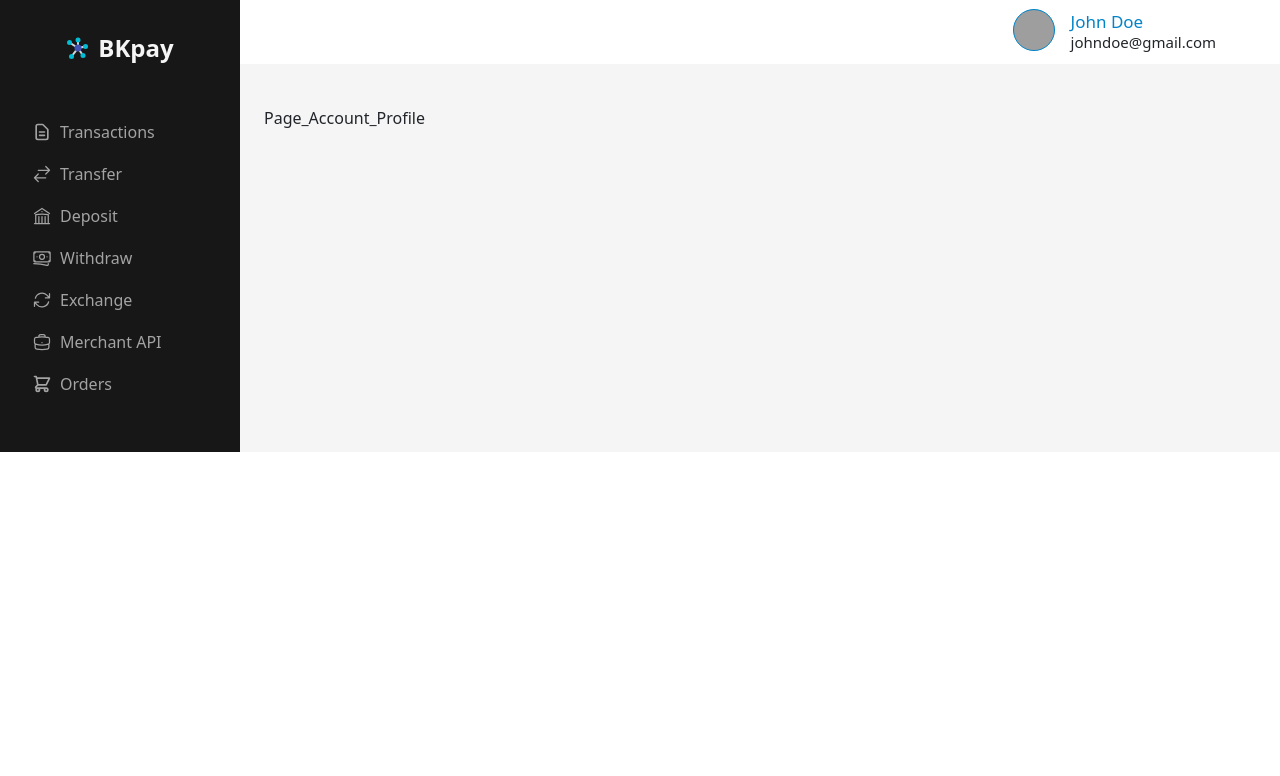
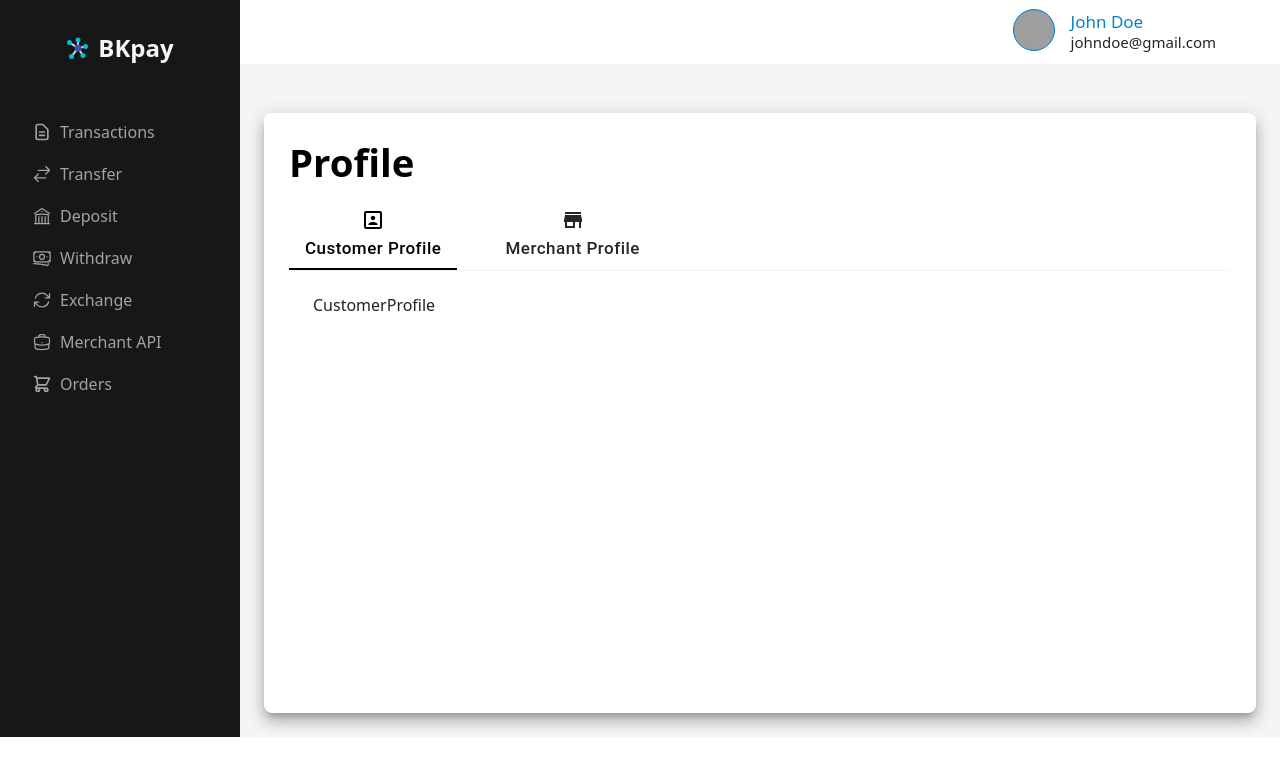
Before and after one commit to BHSK20/blockchain_payment_model, a React (Create React App) app: page /account/profile in a window 1280 px wide. Shown: the top 776 px of the page. Built offline with nearby package versions, Linux system fonts and the light colour scheme; grey boxes are pictures that could not be loaded.

Commit message:
add profile layout

```diff
--- a/package.json
+++ b/package.json
@@ -7,6 +7,7 @@
     "@emotion/styled": "^11.11.0",
     "@headlessui/react": "^1.7.17",
     "@mui/icons-material": "^5.15.3",
+    "@mui/lab": "^5.0.0-alpha.166",
     "@mui/material": "^5.15.3",
     "@mui/x-data-grid": "^6.19.2",
     "@testing-library/jest-dom": "^5.17.0",
--- a/src/components/shared/Header.jsx
+++ b/src/components/shared/Header.jsx
@@ -3,6 +3,7 @@
 import { useNavigate } from "react-router-dom";
 import classNames from "classnames";
 import { HiOutlineCog, HiOutlineLogout, HiOutlineUser } from "react-icons/hi";
+import { MdOutlineLockReset } from "react-icons/md";
 
 export default function Header() {
   const navigate = useNavigate();
@@ -41,18 +42,19 @@
                     onClick={() => navigate("/account/profile")}
                     className={classNames(
                       active && "bg-gray-100",
-                      "active:bg-gray-200 rounded-sm px-4 py-2 text-gray-700 cursor-pointer focus:bg-gray-200",
+                      "active:bg-gray-200 rounded-sm px-2 py-2 text-gray-700 cursor-pointer focus:bg-gray-200",
                       "flex items-center gap-2"
+                      // "justify-center"
                     )}
                   >
                     <span className="text-xl">
                       <HiOutlineUser />
                     </span>
-                    Profile
+                    <span>Profile</span>
                   </div>
                 )}
               </Menu.Item>
-              <Menu.Item>
+              {/* <Menu.Item>
                 {({ active }) => (
                   <div
                     onClick={() => navigate("/account/settings")}
@@ -68,6 +70,24 @@
                     Settings
                   </div>
                 )}
+              </Menu.Item> */}
+              <Menu.Item>
+                {({ active }) => (
+                  <div
+                    onClick={() => navigate("/account/resetpassword")}
+                    className={classNames(
+                      active && "bg-gray-100",
+                      "active:bg-gray-200 rounded-sm px-2 py-2 text-gray-700 cursor-pointer focus:bg-gray-200",
+                      "flex items-center gap-2"
+                      // "justify-center"
+                    )}
+                  >
+                    <span className="text-xl">
+                      <MdOutlineLockReset />
+                    </span>
+                    <span>Reset Password</span>
+                  </div>
+                )}
               </Menu.Item>
               <Menu.Item>
                 {({ active }) => (
@@ -75,14 +95,15 @@
                     onClick={() => navigate("/")}
                     className={classNames(
                       active && "bg-gray-100",
-                      "active:bg-gray-200 rounded-sm px-4 py-2 text-gray-700 cursor-pointer focus:bg-gray-200",
+                      "active:bg-gray-200 rounded-sm px-2 py-2 text-gray-700 cursor-pointer focus:bg-gray-200",
                       "flex items-center gap-2"
+                      // "justify-center"
                     )}
                   >
                     <span className="text-xl">
                       <HiOutlineLogout />
                     </span>
-                    Logout
+                    <span>Logout</span>
                   </div>
                 )}
               </Menu.Item>
--- a/src/pages/Page_Account_MerchantAPI/Child/MerchantAPIForm.jsx
+++ b/src/pages/Page_Account_MerchantAPI/Child/MerchantAPIForm.jsx
@@ -27,7 +27,7 @@
           >
             MerchantAPI
           </Box>
-          <Divider sx={{ borderColor: "gray", borderBottomWidth: 1 }} />
+          {/* <Divider sx={{ borderColor: "gray", borderBottomWidth: 1 }} /> */}
           <Box className="row">
             <Box className="col-12 col-md-6">
               <h4 style={{ marginTop: 25, marginBottom: 5, fontWeight: 600 }}>
--- a/src/pages/Page_Account_Orders/Page_Account_Orders.jsx
+++ b/src/pages/Page_Account_Orders/Page_Account_Orders.jsx
@@ -1,7 +1,33 @@
-import React from 'react'
+import { Box, Paper } from "@mui/material";
+import React from "react";
 
 export default function Page_Account_Orders() {
   return (
-    <div>Page_Account_Orders</div>
-  )
+    <div style={{ marginTop: "25px" }}>
+      <Paper
+        sx={{
+          boxShadow: 10,
+          borderRadius: 2,
+          width: "100%",
+          height: "100%",
+          display: "flex",
+          flexDirection: "column",
+          padding: "25px",
+          minHeight: "600px",
+        }}
+      >
+        <Box
+          sx={{
+            fontSize: "3vw",
+            fontWeight: 600,
+            color: "black",
+            display: "inline-flex",
+            justifyContent: "start",
+          }}
+        >
+          Orders
+        </Box>
+      </Paper>
+    </div>
+  );
 }
--- a/src/pages/Page_Account_Profile/Page_Account_Profile.jsx
+++ b/src/pages/Page_Account_Profile/Page_Account_Profile.jsx
@@ -1,5 +1,105 @@
-import React from "react";
+import { Box, Divider, Paper, Tab } from "@mui/material";
+import { TabContext, TabList, TabPanel } from "@mui/lab";
+import React, { useState } from "react";
+import CustomerProfile from "./Child/CustomerProfile";
+import MerchantProfile from "./Child/MerchantProfile";
+import PortraitIcon from "@mui/icons-material/Portrait";
+import StoreIcon from "@mui/icons-material/Store";
 
 export default function Page_Account_Profile() {
-  return <div style={{ marginTop: "20px" }}>Page_Account_Profile</div>;
+  const [value, setValue] = useState("1");
+  return (
+    <div style={{ marginTop: "25px" }}>
+      <Paper
+        sx={{
+          boxShadow: 10,
+          borderRadius: 2,
+          width: "100%",
+          height: "100%",
+          display: "flex",
+          flexDirection: "column",
+          padding: "25px",
+          minHeight: "600px",
+        }}
+      >
+        <Box
+          sx={{
+            fontSize: "3vw",
+            fontWeight: 600,
+            color: "black",
+            display: "inline-flex",
+            justifyContent: "start",
+          }}
+        >
+          Profile
+        </Box>
+        <Box sx={{ marginTop: "10px" }}>
+          <TabContext value={value}>
+            <Box>
+              <TabList
+                aria-label="Tabs menu"
+                onChange={(event, newValue) => {
+                  setValue(newValue);
+                }}
+                textColor="primary"
+                indicatorColor="primary"
+                sx={{
+                  "& .MuiTabs-indicator": {
+                    backgroundColor: "black",
+                  },
+                }}
+              >
+                <Tab
+                  label="Customer Profile"
+                  value="1"
+                  sx={{
+                    textTransform: "none",
+                    fontSize: 17,
+                    fontWeight: 500,
+                    marginRight: 4,
+                    color: "rgba(0, 0, 0, 0.85)",
+                    "&:hover": {
+                      color: "rgba(190, 190, 190, 0.85)",
+                    },
+                    "&.Mui-selected": {
+                      color: "black",
+                    },
+                  }}
+                  icon={<PortraitIcon fontSize="medium" />}
+                  // iconPosition="start"
+                />
+                <Tab
+                  label="Merchant Profile"
+                  value="2"
+                  sx={{
+                    textTransform: "none",
+                    fontSize: 17,
+                    fontWeight: 500,
+                    color: "rgba(0, 0, 0, 0.85)",
+                    "&:hover": {
+                      color: "rgba(190, 190, 190, 0.85)",
+                    },
+                    "&.Mui-selected": {
+                      color: "black",
+                    },
+                  }}
+                  icon={<StoreIcon fontSize="medium" />}
+                  // iconPosition="start"
+                />
+              </TabList>
+              <Divider
+                sx={{ borderColor: "lightgray", borderBottomWidth: 1 }}
+              />
+            </Box>
+            <TabPanel value="1">
+              <CustomerProfile />
+            </TabPanel>
+            <TabPanel value="2">
+              <MerchantProfile />
+            </TabPanel>
+          </TabContext>
+        </Box>
+      </Paper>
+    </div>
+  );
 }
--- a/src/pages/Page_Account_Transfer/Child/TransferForm.jsx
+++ b/src/pages/Page_Account_Transfer/Child/TransferForm.jsx
@@ -37,7 +37,7 @@
           >
             Transfer
           </Box>
-          <Divider sx={{ borderColor: "gray", borderBottomWidth: 1 }} />
+          {/* <Divider sx={{ borderColor: "gray", borderBottomWidth: 1 }} /> */}
           <Box className="row">
             <Box className="col-12 col-sm-6 col-md-9">
               <h4 style={{ marginTop: 25, marginBottom: 5, fontWeight: 600 }}>
```
Also changed, not shown: src/pages/Page_Account_Transactions/Child/TransactionTable.jsx (+23 -9 lines), 1 other file (tests, documents, lock files or other folders).
